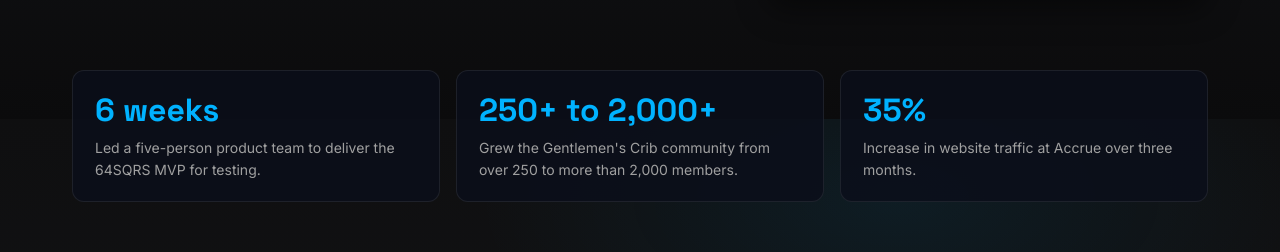
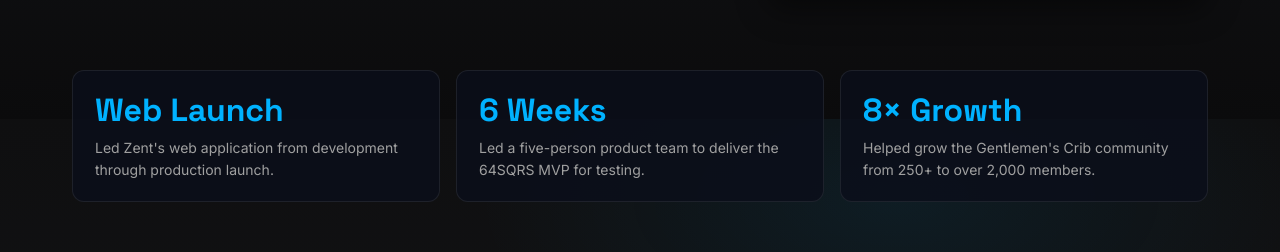
Before and after one commit to thedanielwilliams/F-135, a React (Vite) app: page / in a window 1280 px wide. Shown: the part 681-933 px from the top of the page. Built offline with nearby package versions, Linux system fonts and the light colour scheme.

Commit message:
update achievements data in Signals component

```diff
--- a/src/components/Signals.jsx
+++ b/src/components/Signals.jsx
@@ -1,15 +1,15 @@
 const achievements = [
   {
-    value: '6 weeks',
+    value: 'Web Launch',
+    description: "Led Zent's web application from development through production launch."
+  },
+  {
+    value: '6 Weeks',
     description: 'Led a five-person product team to deliver the 64SQRS MVP for testing.'
   },
   {
-    value: '250+ to 2,000+',
-    description: "Grew the Gentlemen's Crib community from over 250 to more than 2,000 members."
-  },
-  {
-    value: '35%',
-    description: 'Increase in website traffic at Accrue over three months.'
+    value: '8× Growth',
+    description: "Helped grow the Gentlemen's Crib community from 250+ to over 2,000 members."
   }
 ]
 
```
